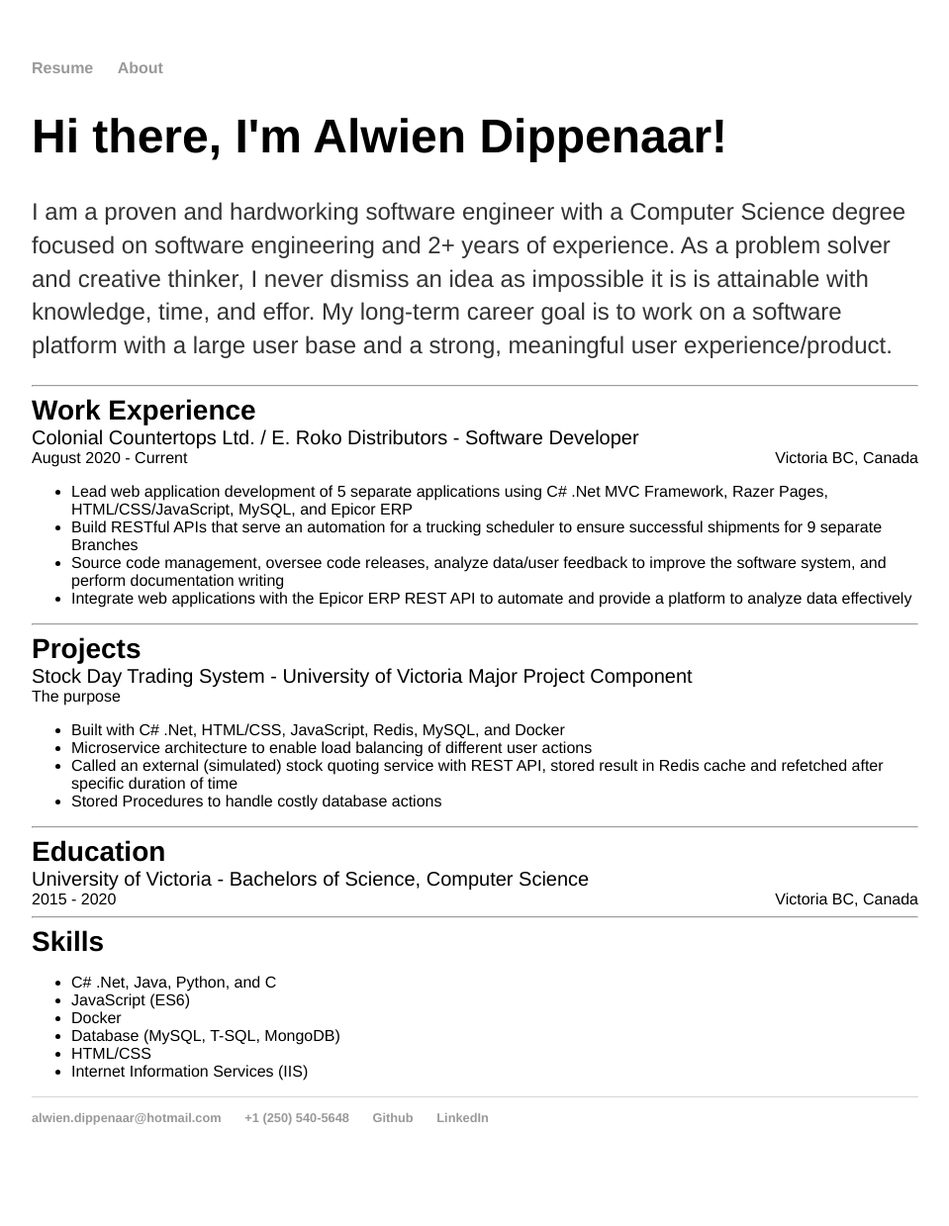
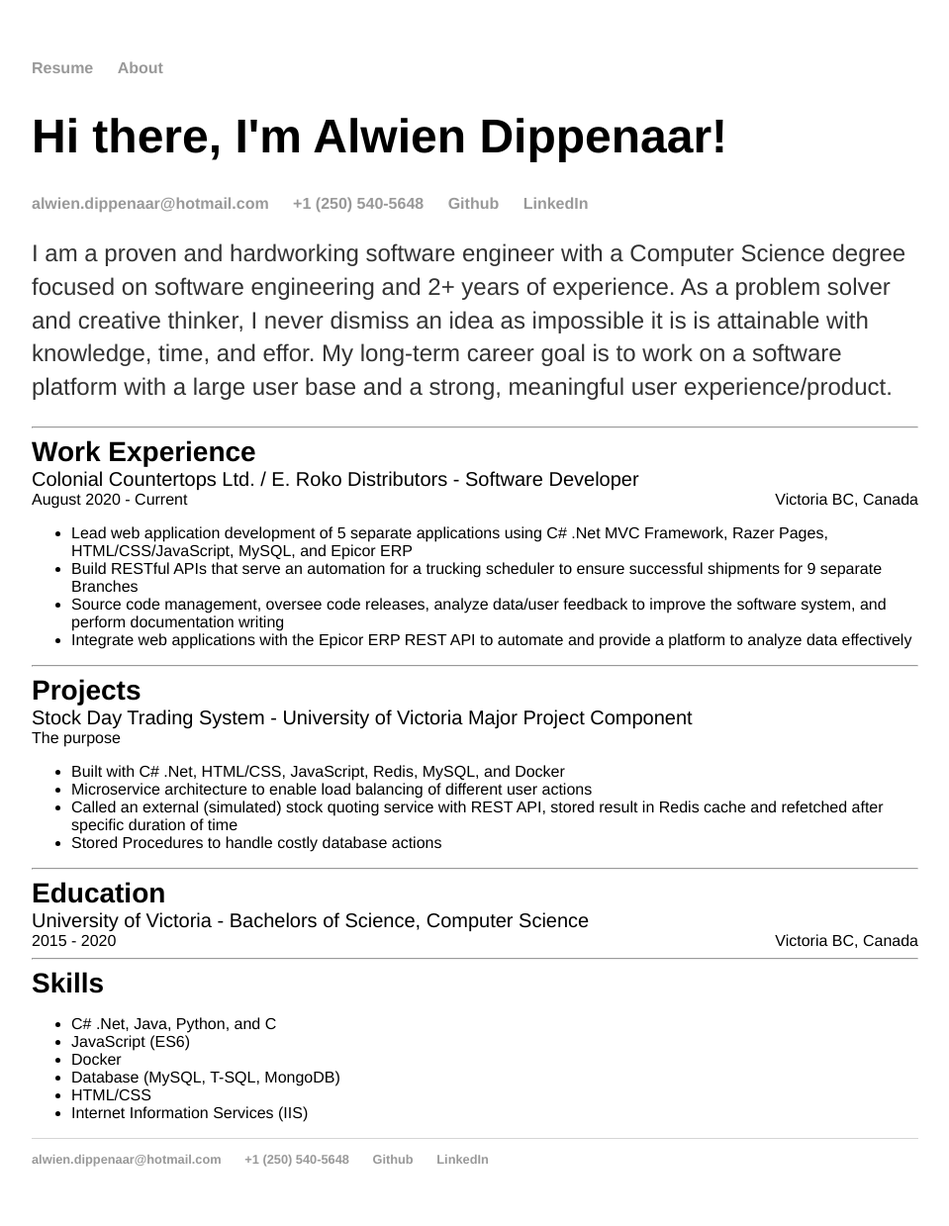
Before and after one commit to alwiend/alwiend.github.io, a Jekyll site: the page built from index.html, in a window 1280 px wide. Shown: the whole page at 99% size, without its empty margins (160-1119 px from the left). Built offline with Jekyll 4.4.1, drawn with Linux system fonts in a browser that asks for light colours; before the commit the page ends 1197 px from its top, so only the background shows below that.

Commit message:
Update index.html

```diff
--- a/index.html
+++ b/index.html
@@ -4,6 +4,14 @@ title: Alwien Dippenaar, Full-Stack Software Developer
 ---
 <div class="blurb">
 	<h1>Hi there, I'm Alwien Dippenaar!</h1>
+	<div class="contact-info">
+		<ul>
+			<li><a href="mailto:alwien.dippenaar@hotmail.com">alwien.dippenaar@hotmail.com</a></li>
+			<li><a href="tel:1-250-540-5648">+1 (250) 540-5648</a></li>
+			<li><a href="https://github.com/alwiend" target="_blank">Github</a></li>
+			<li><a href="https://www.linkedin.com/in/alwien-dippenaar/" target="_blank">LinkedIn</a></li>
+		</ul>
+	</div>
 	<p>
 		I am a proven and hardworking software engineer with a Computer Science degree focused on software engineering and
 		2+ years of experience. As a problem solver and creative thinker, I never dismiss an idea as impossible it is is
```
